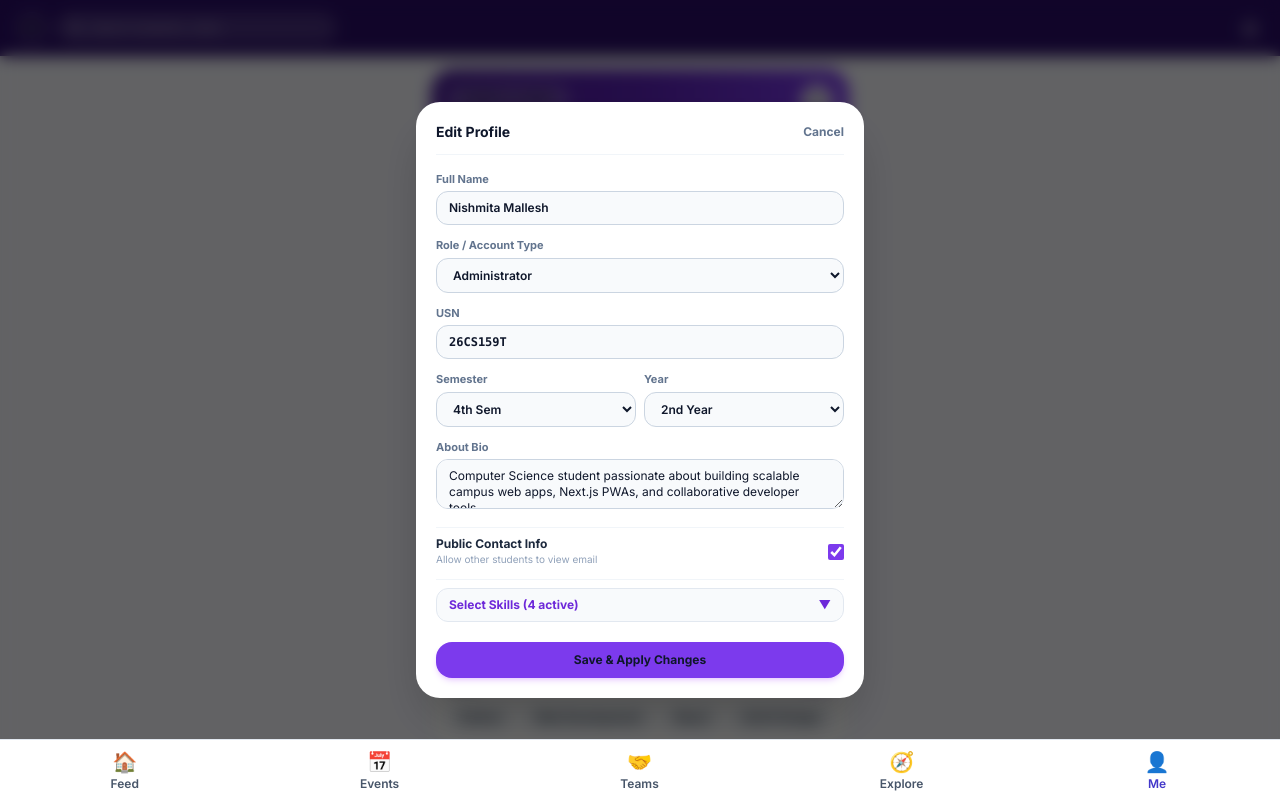
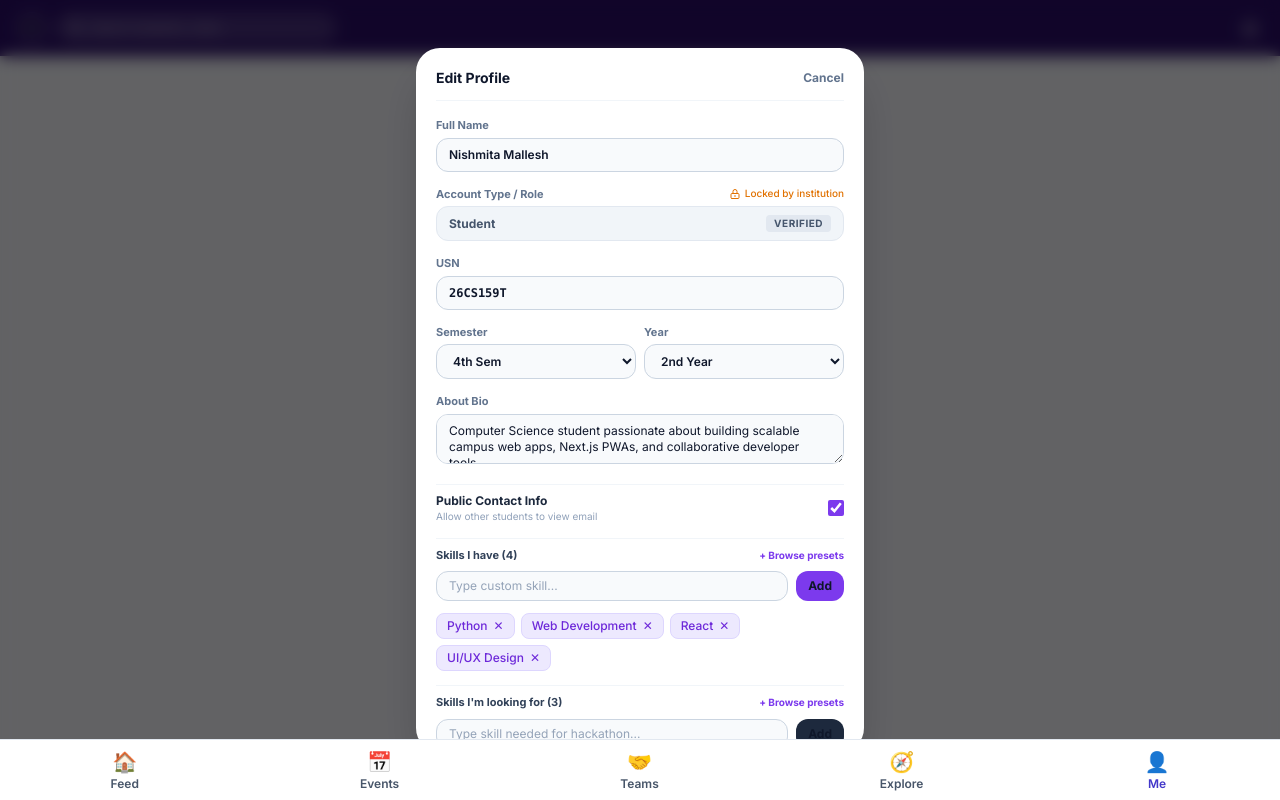
Before and after one commit to NishmitaMallesh-ARIZONA/NISHMITA-, a Next.js app: page /me in a window 1280 px wide. Both pictures are taken after a click on the button "Edit profile". Shown: the top 800 px of the page. Built offline with nearby package versions, Linux system fonts and the light colour scheme.

Commit message:
Lock role dropdown, add custom typed skills and teammate looking-for selector

```diff
--- a/app/me/page.tsx
+++ b/app/me/page.tsx
@@ -8,11 +8,16 @@ type Role = 'student' | 'faculty' | 'admin'
 export default function MePage() {
   const [isEditing, setIsEditing] = useState(false)
   const [showSkillPicker, setShowSkillPicker] = useState(false)
+  const [showLookingPicker, setShowLookingPicker] = useState(false)
+
+  // Custom typed input states
+  const [customSkillInput, setCustomSkillInput] = useState('')
+  const [customLookingInput, setCustomLookingInput] = useState('')
 
   // Profile Data
   const [profile, setProfile] = useState({
     name: 'Nishmita Mallesh',
-    role: 'admin' as Role, // 'student' | 'faculty' | 'admin'
+    role: 'student' as Role, // Immutable by users: 'student' | 'faculty' | 'admin'
     branch: 'Computer Science & Engineering',
     interest: 'Web & Mobile Systems',
     year: '2nd Year',
@@ -30,7 +35,8 @@ export default function MePage() {
     about: 'Computer Science student passionate about building scalable campus web apps, Next.js PWAs, and collaborative developer tools.',
     avatarUrl: '',
     openTo: ['Joining teams', 'Internships', 'Hackathons', 'Mentoring juniors'],
-    skills: ['Python', 'Web Development', 'React', 'UI/UX Design']
+    skills: ['Python', 'Web Development', 'React', 'UI/UX Design'],
+    lookingFor: ['Machine Learning', 'Data Analysis', 'Backend (Node/SQL)']
   })
 
   const [formData, setFormData] = useState(profile)
@@ -41,6 +47,7 @@ export default function MePage() {
     setIsEditing(false)
   }
 
+  // Toggle or add from preset
   const toggleSkill = (skill: string) => {
     const exists = formData.skills.includes(skill)
     setFormData({
@@ -51,10 +58,45 @@ export default function MePage() {
     })
   }
 
-  const allSkills = [
-    'Python', 'Java', 'C Programming', 'Web Development', 'React',
-    'UI Design', 'Backend', 'SQL', 'Machine Learning', 'Data Analysis',
-    'IoT', 'Arduino', 'Embedded Systems', 'PCB Design', 'Presentation'
+  const toggleLooking = (skill: string) => {
+    const exists = formData.lookingFor.includes(skill)
+    setFormData({
+      ...formData,
+      lookingFor: exists
+        ? formData.lookingFor.filter((s) => s !== skill)
+        : [...formData.lookingFor, skill]
+    })
+  }
+
+  // Add typed custom skills
+  const handleAddCustomSkill = (e: React.MouseEvent | React.KeyboardEvent) => {
+    e.preventDefault()
+    const trimmed = customSkillInput.trim()
+    if (trimmed && !formData.skills.includes(trimmed)) {
+      setFormData({
+        ...formData,
+        skills: [...formData.skills, trimmed]
+      })
+      setCustomSkillInput('')
+    }
+  }
+
+  const handleAddCustomLooking = (e: React.MouseEvent | React.KeyboardEvent) => {
+    e.preventDefault()
+    const trimmed = customLookingInput.trim()
+    if (trimmed && !formData.lookingFor.includes(trimmed)) {
+      setFormData({
+        ...formData,
+        lookingFor: [...formData.lookingFor, trimmed]
+      })
+      setCustomLookingInput('')
+    }
+  }
+
+  const allPresetSkills = [
+    'Python', 'Java', 'C Programming', 'Web Development', 'React', 'Next.js',
+    'UI/UX Design', 'Backend (Node/SQL)', 'Machine Learning', 'Data Analysis',
+    'IoT', 'Arduino', 'Embedded Systems', 'PCB Design', 'Presentation', 'App Development'
   ]
 
   return (
@@ -81,18 +123,19 @@ export default function MePage() {
       </div>
 
       <div className="max-w-md mx-auto px-3.5 pt-3 space-y-3.5">
-        {/* Main Profile Card (Matches Reference Image) */}
+        {/* Main Profile Card */}
         <div className="bg-white rounded-3xl shadow-sm border border-slate-200/80 overflow-hidden">
           {/* Purple Curved Cover Header */}
           <div className="relative h-28 bg-gradient-to-r from-[#4A1D96] via-[#5B21B6] to-[#7C3AED] p-4 flex justify-between items-start">
             <div className="w-24 h-24 rounded-full bg-white/5 absolute -bottom-6 -left-6 pointer-events-none"></div>
 
-            {/* Role Tag on Header */}
-            <span className="bg-white/20 backdrop-blur-md text-white text-[11px] font-bold px-3 py-1 rounded-full uppercase tracking-wider border border-white/20 shadow-sm">
-              {profile.role === 'admin' ? 'Campus Admin' : profile.role === 'faculty' ? 'Faculty Mentor' : 'Student'}
+            {/* Role Tag (Verified & Permanent) */}
+            <span className="bg-white/20 backdrop-blur-md text-white text-[11px] font-bold px-3 py-1 rounded-full uppercase tracking-wider border border-white/20 shadow-sm flex items-center gap-1.5">
+              <span className="w-1.5 h-1.5 rounded-full bg-emerald-400"></span>
+              {profile.role === 'admin' ? 'Campus Admin' : profile.role === 'faculty' ? 'Faculty Mentor' : 'Verified Student'}
             </span>
 
-            {/* Camera Icon to change cover/photo */}
+            {/* Camera Icon */}
             <label className="w-8 h-8 rounded-full bg-white/90 hover:bg-white text-slate-800 flex items-center justify-center shadow-md cursor-pointer transition-transform active:scale-95">
               <svg className="w-4 h-4 text-slate-700" fill="none" stroke="currentColor" viewBox="0 0 24 24">
                 <path strokeLinecap="round" strokeLinejoin="round" strokeWidth="2" d="M3 9a2 2 0 012-2h.93a2 2 0 001.664-.89l.812-1.22A2 2 0 0110.07 4h3.86a2 2 0 011.664.89l.812 1.22A2 2 0 0018.07 7H19a2 2 0 012 2v9a2 2 0 01-2 2H5a2 2 0 01-2-2V9z" />
@@ -116,16 +159,15 @@ export default function MePage() {
 
           {/* Profile Identity Body */}
           <div className="px-5 pt-0 pb-5">
-            {/* Avatar with overlapping Level 4 Badge */}
+            {/* Avatar with overlapping Level Badge */}
             <div className="relative -mt-12 mb-3 inline-block">
               <div className="w-20 h-20 rounded-full bg-[#B89CF7] border-4 border-white flex items-center justify-center text-[#2E1065] text-2xl font-black shadow-md overflow-hidden">
                 {profile.avatarUrl ? (
                   <img src={profile.avatarUrl} alt={profile.name} className="w-full h-full object-cover" />
                 ) : (
-                  'YN'
+                  profile.name.charAt(0)
                 )}
               </div>
-              {/* Level 4 Badge */}
               <div className="absolute top-0 right-0 transform translate-x-2 bg-[#F59E0B] text-white text-[10px] font-black px-2 py-0.5 rounded-full shadow border-2 border-white">
                 Level {profile.level}
               </div>
@@ -144,14 +186,14 @@ export default function MePage() {
             <p className="text-[11px] text-slate-500 font-medium mt-0.5">
               {profile.city}, India ·{' '}
               <button
-                onClick={() => alert(`Email: ${profile.email}\nUSN: ${profile.usn}\nCollege: ${profile.college}`)}
+                onClick={() => alert(`Email: ${profile.showEmailPublicly ? profile.email : 'Protected (Available only to accepted teammates)'}\nUSN: ${profile.usn}\nCollege: ${profile.college}`)}
                 className="text-[#6D28D9] font-bold hover:underline"
               >
                 Contact info
               </button>
             </p>
 
-            {/* Buttons: Edit profile & Share profile */}
+            {/* Action Buttons */}
             <div className="grid grid-cols-2 gap-2.5 mt-4">
               <button
                 onClick={() => {
@@ -177,7 +219,7 @@ export default function MePage() {
               </button>
             </div>
 
-            {/* 4 Counter Columns (Karma, Connections, Events, Teams) */}
+            {/* Counters */}
             <div className="grid grid-cols-4 gap-2 pt-5 mt-4 border-t border-slate-100 text-center">
               <div>
                 <div className="text-base font-extrabold text-slate-900">{profile.karma.toLocaleString()}</div>
@@ -199,31 +241,39 @@ export default function MePage() {
           </div>
         </div>
 
-        {/* Open To Card */}
-        <div className="bg-white rounded-3xl p-4 shadow-sm border border-slate-200/80 space-y-2.5">
-          <h3 className="text-xs font-bold text-slate-900">Open to</h3>
-          <div className="flex flex-wrap gap-2">
-            {profile.openTo.map((item) => (
-              <span
-                key={item}
-                className="px-3 py-1.5 rounded-full text-xs font-semibold bg-[#EDE9FE] text-[#6D28D9] border border-[#DDD6FE]"
-              >
-                {item}
-              </span>
-            ))}
-          </div>
-        </div>
-
-        {/* Skills Card */}
+        {/* Skills I Have Card */}
         <div className="bg-white rounded-3xl p-4 shadow-sm border border-slate-200/80 space-y-2.5">
           <div className="flex items-center justify-between">
-            <h3 className="text-xs font-bold text-slate-900">Skills</h3>
+            <h3 className="text-xs font-bold text-slate-900">Skills I have</h3>
             <span className="text-[11px] text-[#6D28D9] font-bold">
               {profile.skills.length} skills
             </span>
           </div>
           <div className="flex flex-wrap gap-2">
             {profile.skills.map((skill) => (
+              <span
+                key={skill}
+                className="px-3 py-1.5 rounded-xl text-xs font-semibold bg-[#EDE9FE] text-[#6D28D9] border border-[#DDD6FE]"
+              >
+                {skill}
+              </span>
+            ))}
+          </div>
+        </div>
+
+        {/* Skills I'm Looking For (Teammate Matching) */}
+        <div className="bg-white rounded-3xl p-4 shadow-sm border border-slate-200/80 space-y-2.5">
+          <div className="flex items-center justify-between">
+            <div>
+              <h3 className="text-xs font-bold text-slate-900">Skills I'm looking for</h3>
+              <p className="text-[10px] text-slate-400">Teammate matching & hackathons</p>
+            </div>
+            <span className="text-[11px] text-indigo-600 font-bold">
+              {profile.lookingFor.length} wanted
+            </span>
+          </div>
+          <div className="flex flex-wrap gap-2">
+            {profile.lookingFor.map((skill) => (
               <span
                 key={skill}
                 className="px-3 py-1.5 rounded-xl text-xs font-semibold bg-slate-100 text-slate-800 border border-slate-200"
@@ -264,10 +314,10 @@ export default function MePage() {
         </Link>
       </div>
 
-      {/* INSTAGRAM-STYLE "EDIT PROFILE" SLIDE-OVER SHEET */}
+      {/* EDIT PROFILE SLIDE-OVER SHEET */}
       {isEditing && (
         <div className="fixed inset-0 z-50 bg-black/60 backdrop-blur-sm flex items-end sm:items-center justify-center">
-          <div className="w-full max-w-md bg-white rounded-t-3xl sm:rounded-3xl p-5 max-h-[85vh] overflow-y-auto space-y-4 animate-in slide-in-from-bottom duration-200 shadow-2xl">
+          <div className="w-full max-w-md bg-white rounded-t-3xl sm:rounded-3xl p-5 max-h-[88vh] overflow-y-auto space-y-4 animate-in slide-in-from-bottom duration-200 shadow-2xl">
             <div className="flex items-center justify-between border-b border-slate-100 pb-3">
               <h3 className="text-sm font-bold text-slate-900">Edit Profile</h3>
               <button
@@ -278,7 +328,7 @@ export default function MePage() {
               </button>
             </div>
 
-            <form onSubmit={handleSave} className="space-y-3">
+            <form onSubmit={handleSave} className="space-y-3.5">
               {/* Full Name */}
               <div>
                 <label className="text-[11px] font-bold text-slate-500 block mb-1">Full Name</label>
@@ -290,25 +340,30 @@ export default function MePage() {
                 />
               </div>
 
-              {/* Role */}
+              {/* Account Role - LOCKED */}
               <div>
-                <label className="text-[11px] font-bold text-slate-500 block mb-1">Role / Account Type</label>
-                <select
-                  value={formData.role}
-                  onChange={(e) => setFormData({ ...formData, role: e.target.value as Role })}
-                  className="w-full bg-slate-50 border border-slate-200 rounded-xl px-3 py-2 text-xs text-slate-900 font-semibold focus:outline-none focus:border-[#7C3AED]"
-                >
-                  <option value="student">Student</option>
-                  <option value="faculty">Faculty</option>
-                  <option value="admin">Administrator</option>
-                </select>
+                <div className="flex items-center justify-between mb-1">
+                  <label className="text-[11px] font-bold text-slate-500">Account Type / Role</label>
+                  <span className="text-[10px] text-amber-600 font-medium flex items-center gap-1">
+                    <svg className="w-3 h-3" fill="none" stroke="currentColor" viewBox="0 0 24 24">
+                      <path strokeLinecap="round" strokeLinejoin="round" strokeWidth="2" d="M12 15v2m-6 4h12a2 2 0 002-2v-6a2 2 0 00-2-2H6a2 2 0 00-2 2v6a2 2 0 002 2zm10-10V7a4 4 0 00-8 0v4h8z" />
+                    </svg>
+                    Locked by institution
+                  </span>
+                </div>
+                <div className="w-full bg-slate-100 border border-slate-200 rounded-xl px-3 py-2 text-xs text-slate-600 font-bold flex items-center justify-between cursor-not-allowed">
+                  <span>
+                    {formData.role === 'admin' ? 'Campus Administrator' : formData.role === 'faculty' ? 'Faculty Member' : 'Student'}
+                  </span>
+                  <span className="text-[10px] uppercase tracking-wider bg-slate-200 text-slate-600 px-2 py-0.5 rounded">
+                    Verified
+                  </span>
+                </div>
               </div>
 
-              {/* USN / Employee ID */}
+              {/* USN */}
               <div>
-                <label className="text-[11px] font-bold text-slate-500 block mb-1">
-                  {formData.role === 'faculty' ? 'Employee ID' : 'USN'}
-                </label>
+                <label className="text-[11px] font-bold text-slate-500 block mb-1">USN</label>
                 <input
                   type="text"
                   value={formData.usn}
@@ -345,7 +400,7 @@ export default function MePage() {
                 </div>
               </div>
 
-              {/* Bio / About */}
+              {/* Bio */}
               <div>
                 <label className="text-[11px] font-bold text-slate-500 block mb-1">About Bio</label>
                 <textarea
@@ -370,20 +425,65 @@ export default function MePage() {
                 />
               </div>
 
-              {/* Expandable Skills Picker */}
-              <div className="pt-2 border-t border-slate-100">
-                <button
-                  type="button"
-                  onClick={() => setShowSkillPicker(!showSkillPicker)}
-                  className="w-full py-2 px-3 rounded-xl bg-slate-50 border border-slate-200 text-xs font-bold text-[#6D28D9] flex items-center justify-between"
-                >
-                  <span>Select Skills ({formData.skills.length} active)</span>
-                  <span>{showSkillPicker ? '▲' : '▼'}</span>
-                </button>
+              {/* SECTION: SKILLS I HAVE */}
+              <div className="pt-2 border-t border-slate-100 space-y-2">
+                <div className="flex items-center justify-between">
+                  <label className="text-[11px] font-bold text-slate-700">
+                    Skills I have ({formData.skills.length})
+                  </label>
+                  <button
+                    type="button"
+                    onClick={() => setShowSkillPicker(!showSkillPicker)}
+                    className="text-[10px] font-bold text-[#7C3AED]"
+                  >
+                    {showSkillPicker ? 'Hide presets' : '+ Browse presets'}
+                  </button>
+                </div>
 
+                {/* Custom Input */}
+                <div className="flex gap-2">
+                  <input
+                    type="text"
+                    placeholder="Type custom skill..."
+                    value={customSkillInput}
+                    onChange={(e) => setCustomSkillInput(e.target.value)}
+                    onKeyDown={(e) => {
+                      if (e.key === 'Enter') handleAddCustomSkill(e)
+                    }}
+                    className="flex-1 bg-slate-50 border border-slate-200 rounded-xl px-3 py-1.5 text-xs text-slate-900 focus:outline-none focus:border-[#7C3AED]"
+                  />
+                  <button
+                    type="button"
+                    onClick={handleAddCustomSkill}
+                    className="px-3 py-1.5 bg-[#7C3AED] text-white text-xs font-bold rounded-xl"
+                  >
+                    Add
+                  </button>
+                </div>
+
+                {/* Active Skill Chips */}
+                <div className="flex flex-wrap gap-1.5 pt-1">
+                  {formData.skills.map((skill) => (
+                    <span
+                      key={skill}
+                      className="inline-flex items-center gap-1 px-2.5 py-1 rounded-lg text-xs font-medium bg-[#EDE9FE] text-[#6D28D9] border border-[#DDD6FE]"
+                    >
+                      {skill}
+                      <button
+                        type="button"
+                        onClick={() => toggleSkill(skill)}
+                        className="text-xs text-[#6D28D9] hover:text-red-500 ml-0.5"
+                      >
+                        ✕
+                      </button>
+                    </span>
+                  ))}
+                </div>
+
+                {/* Preset Picker Drawer */}
                 {showSkillPicker && (
-                  <div className="mt-2 p-2.5 bg-slate-50 rounded-xl border border-slate-200 flex flex-wrap gap-1.5 max-h-36 overflow-y-auto">
-                    {allSkills.map((sk) => {
+                  <div className="mt-2 p-2.5 bg-slate-50 rounded-xl border border-slate-200 flex flex-wrap gap-1.5 max-h-32 overflow-y-auto">
+                    {allPresetSkills.map((sk) => {
                       const sel = formData.skills.includes(sk)
                       return (
                         <button
@@ -393,6 +493,85 @@ export default function MePage() {
                           className={`text-xs px-2.5 py-1 rounded-lg font-medium transition-all ${
                             sel
                               ? 'bg-[#7C3AED] text-white'
+                              : 'bg-white border border-slate-200 text-slate-700'
+                          }`}
+                        >
+                          {sel ? `✓ ${sk}` : `+ ${sk}`}
+                        </button>
+                      )
+                    })}
+                  </div>
+                )}
+              </div>
+
+              {/* SECTION: SKILLS I'M LOOKING FOR */}
+              <div className="pt-2 border-t border-slate-100 space-y-2">
+                <div className="flex items-center justify-between">
+                  <label className="text-[11px] font-bold text-slate-700">
+                    Skills I'm looking for ({formData.lookingFor.length})
+                  </label>
+                  <button
+                    type="button"
+                    onClick={() => setShowLookingPicker(!showLookingPicker)}
+                    className="text-[10px] font-bold text-[#7C3AED]"
+                  >
+                    {showLookingPicker ? 'Hide presets' : '+ Browse presets'}
+                  </button>
+                </div>
+
+                {/* Custom Input */}
+                <div className="flex gap-2">
+                  <input
+                    type="text"
+                    placeholder="Type skill needed for hackathon..."
+                    value={customLookingInput}
+                    onChange={(e) => setCustomLookingInput(e.target.value)}
+                    onKeyDown={(e) => {
+                      if (e.key === 'Enter') handleAddCustomLooking(e)
+                    }}
+                    className="flex-1 bg-slate-50 border border-slate-200 rounded-xl px-3 py-1.5 text-xs text-slate-900 focus:outline-none focus:border-[#7C3AED]"
+                  />
+                  <button
+                    type="button"
+                    onClick={handleAddCustomLooking}
+                    className="px-3 py-1.5 bg-slate-800 text-white text-xs font-bold rounded-xl"
+                  >
+                    Add
+                  </button>
+                </div>
+
+                {/* Active Looking Chips */}
+                <div className="flex flex-wrap gap-1.5 pt-1">
+                  {formData.lookingFor.map((skill) => (
+                    <span
+                      key={skill}
+                      className="inline-flex items-center gap-1 px-2.5 py-1 rounded-lg text-xs font-medium bg-slate-200 text-slate-800 border border-slate-300"
+                    >
+                      {skill}
+                      <button
+                        type="button"
+                        onClick={() => toggleLooking(skill)}
+                        className="text-xs text-slate-600 hover:text-red-500 ml-0.5"
+                      >
+                        ✕
+                      </button>
+                    </span>
+                  ))}
+                </div>
+
+                {/* Preset Picker Drawer */}
+                {showLookingPicker && (
+                  <div className="mt-2 p-2.5 bg-slate-50 rounded-xl border border-slate-200 flex flex-wrap gap-1.5 max-h-32 overflow-y-auto">
+                    {allPresetSkills.map((sk) => {
+                      const sel = formData.lookingFor.includes(sk)
+                      return (
+                        <button
+                          key={sk}
+                          type="button"
+                          onClick={() => toggleLooking(sk)}
+                          className={`text-xs px-2.5 py-1 rounded-lg font-medium transition-all ${
+                            sel
+                              ? 'bg-slate-800 text-white'
                               : 'bg-white border border-slate-200 text-slate-700'
                           }`}
                         >
```
